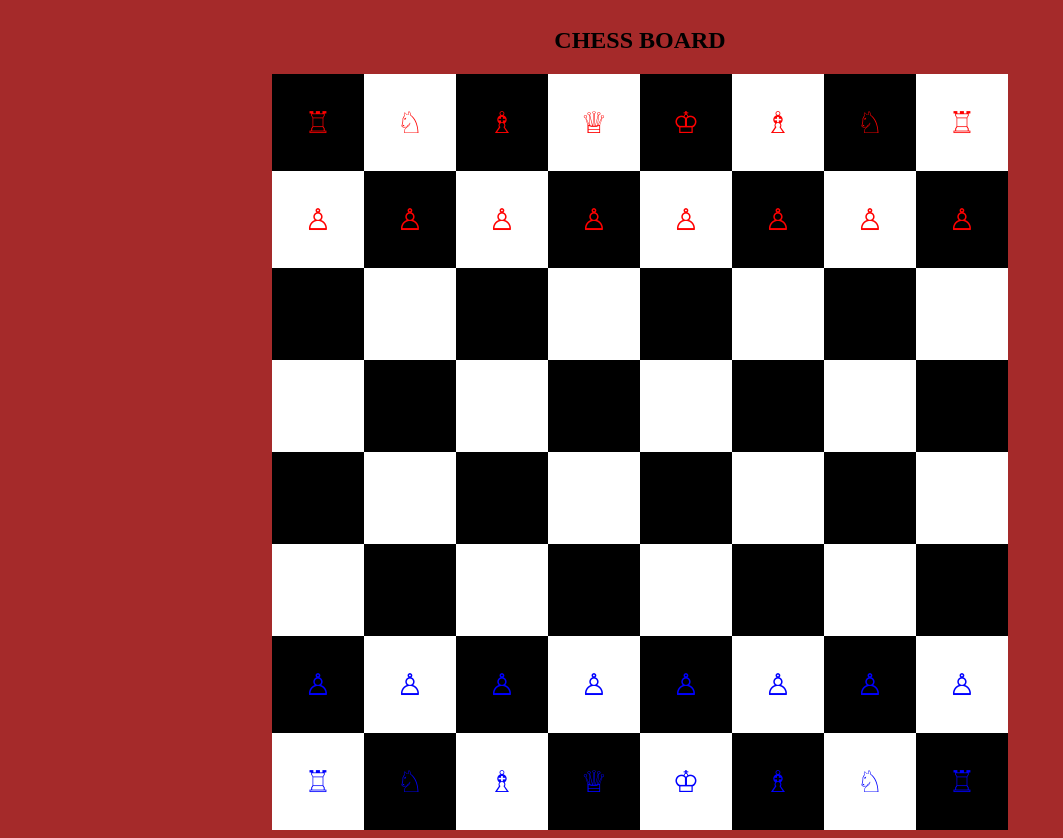
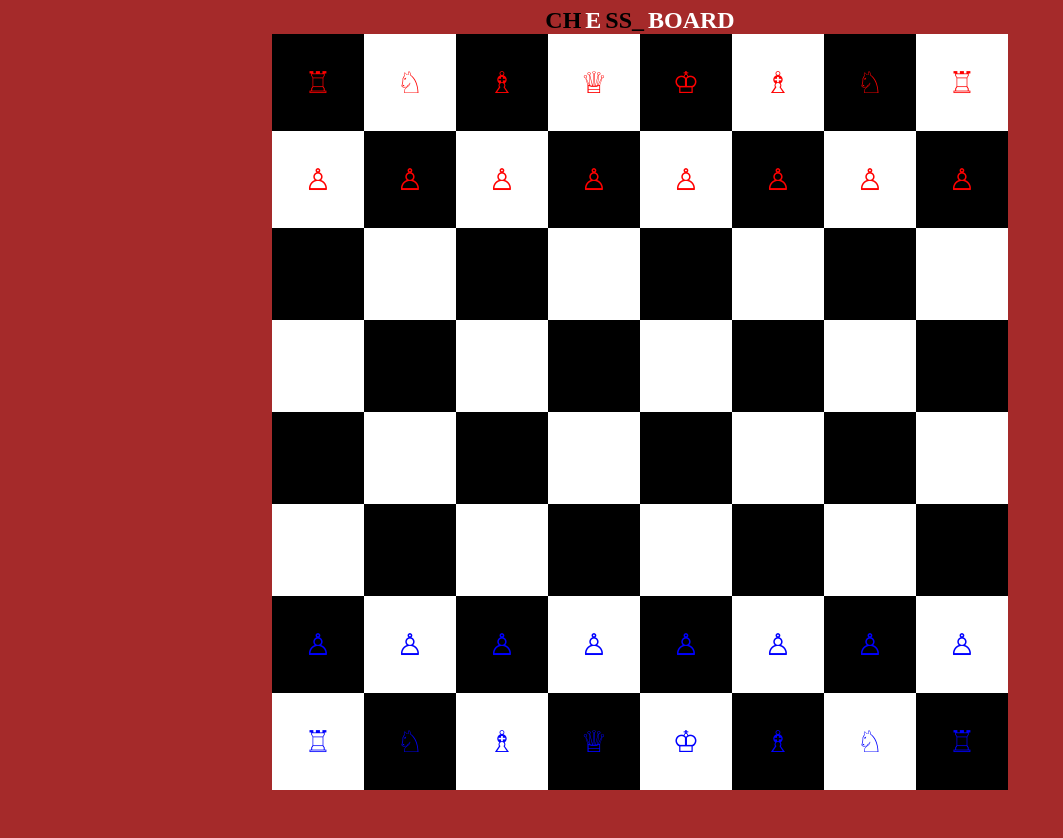
Before and after one commit to repani145/chess2, a plain HTML site: page index.html in a window 1280 px wide. Shown: the part 73-911 px from the top of the page, without its empty margins (0-1063 px from the left). After the commit the page ends 871 px from the top, so only its background shows below. Drawn offline with Linux system fonts and the light colour scheme.

Commit message:
Update index.html

```diff
--- a/index.html
+++ b/index.html
@@ -31,13 +31,20 @@
         body{
             background-color: brown;
         }
+        h2{
+            display: inline;
+        }
     </style>
 </head>
 <body>
     <a href="https://repani145.github.io/task.main/"><h1 style="background-color: yellow; width: 160px;">Main_Page</h1></a>
     <center>
     <table>
-        <caption><h2>CHESS BOARD</h2></caption>
+        <caption><h2>CH</h2>
+        <h2 style="color: white;">E</h2>
+        <h2>SS_</h2>
+        <h2 style="color: white;"> BOARD</h2>
+    </caption>
         <tr class="r1">
             <td class="b"><p>♖</p></td>
             <td class="w"><p>♘</p></td>
```
